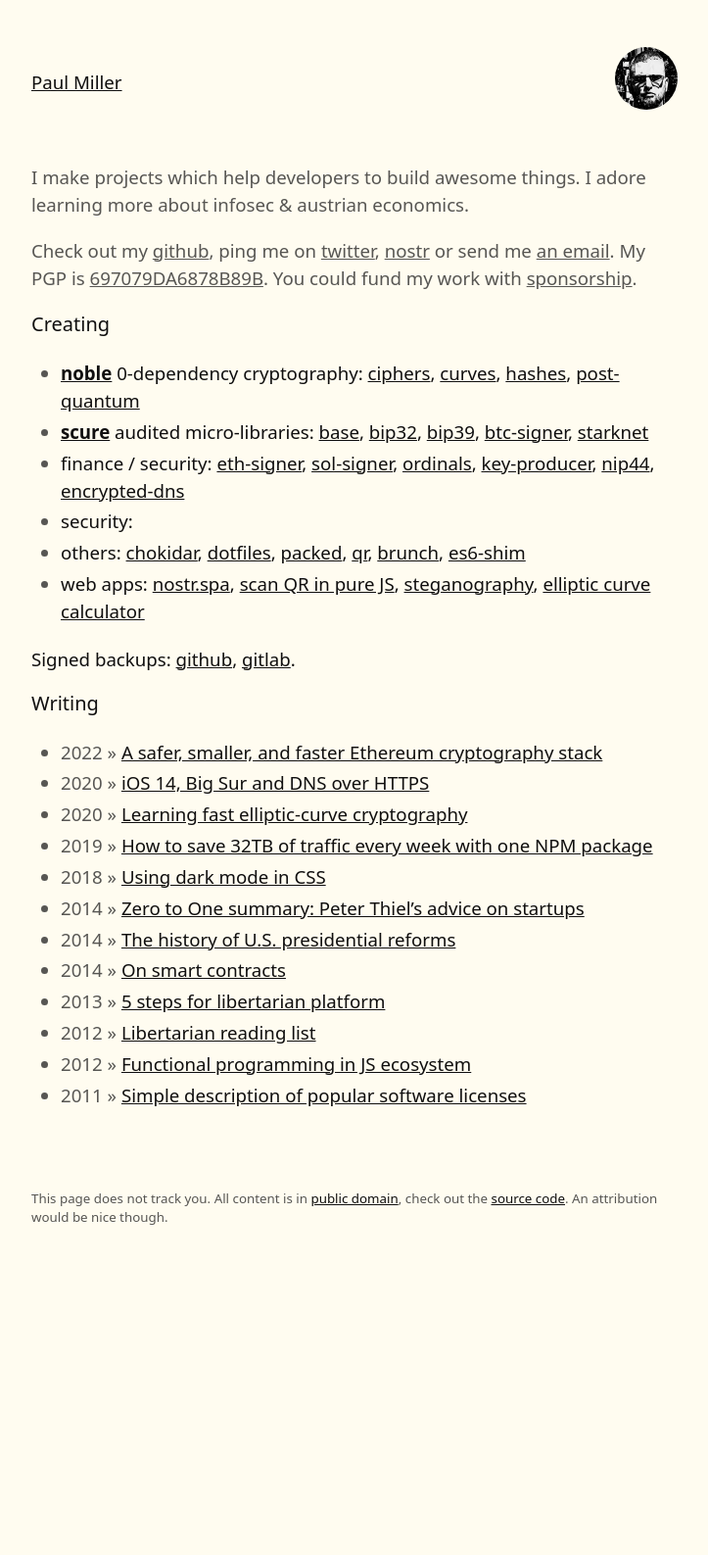
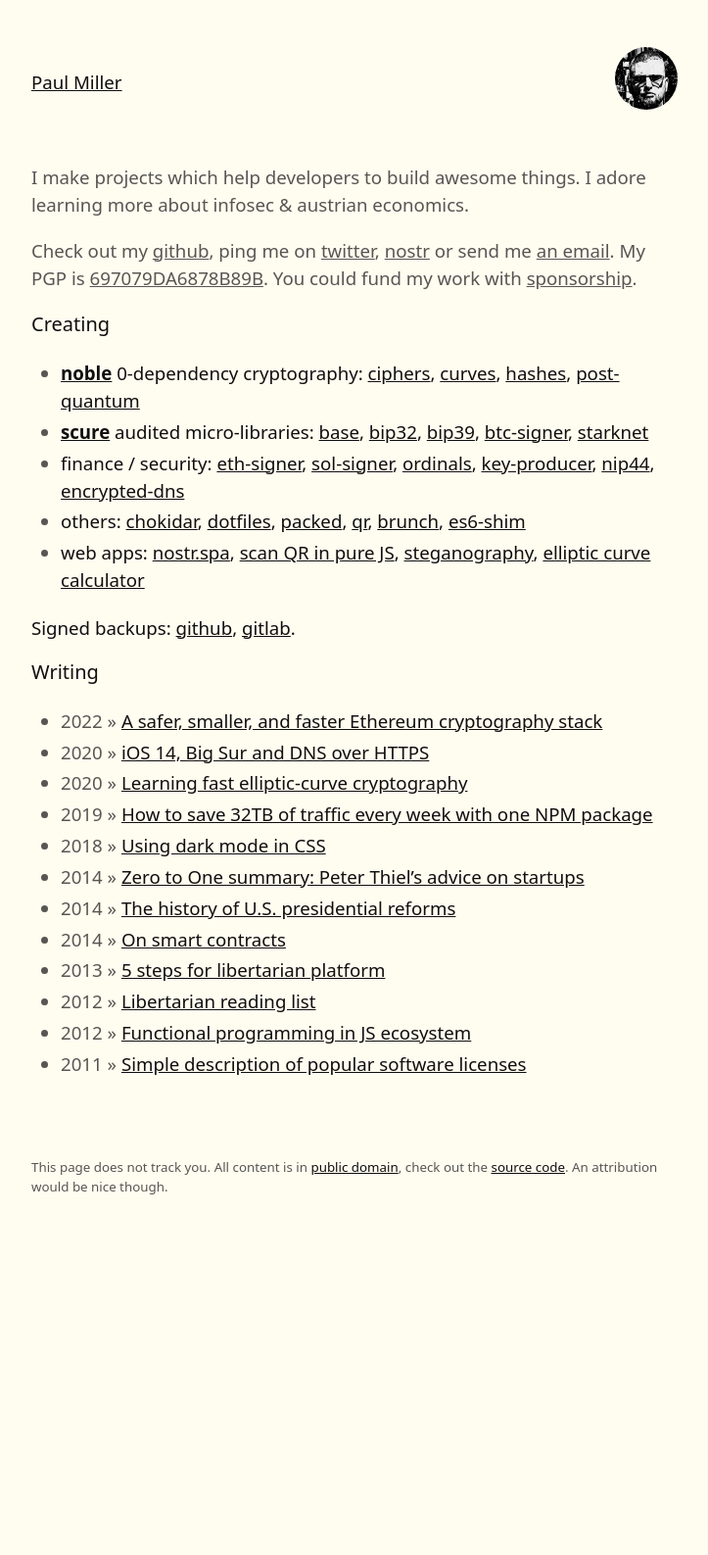
Before and after one commit to paulmillr/paulmillr.github.io, a Jekyll site: the page built from index.html, in a window 1280 px wide. Shown: the whole page at 98% size, without its empty margins (278-1001 px from the left). Built offline with Jekyll 4.4.1, drawn with Linux system fonts in a browser that asks for light colours; after the commit the page ends 1555 px from its top, so only the background shows below that.

Commit message:
main page

```diff
--- a/index.html
+++ b/index.html
@@ -50,9 +50,6 @@ layout: base
           <a href="https://github.com/paulmillr/encrypted-dns">encrypted-dns</a>
       </li>
       <li>
-        security:
-      </li>
-      <li>
         others:
         <a href="https://github.com/paulmillr/chokidar">chokidar</a>,
         <a href="https://github.com/paulmillr/dotfiles">dotfiles</a>,
```
